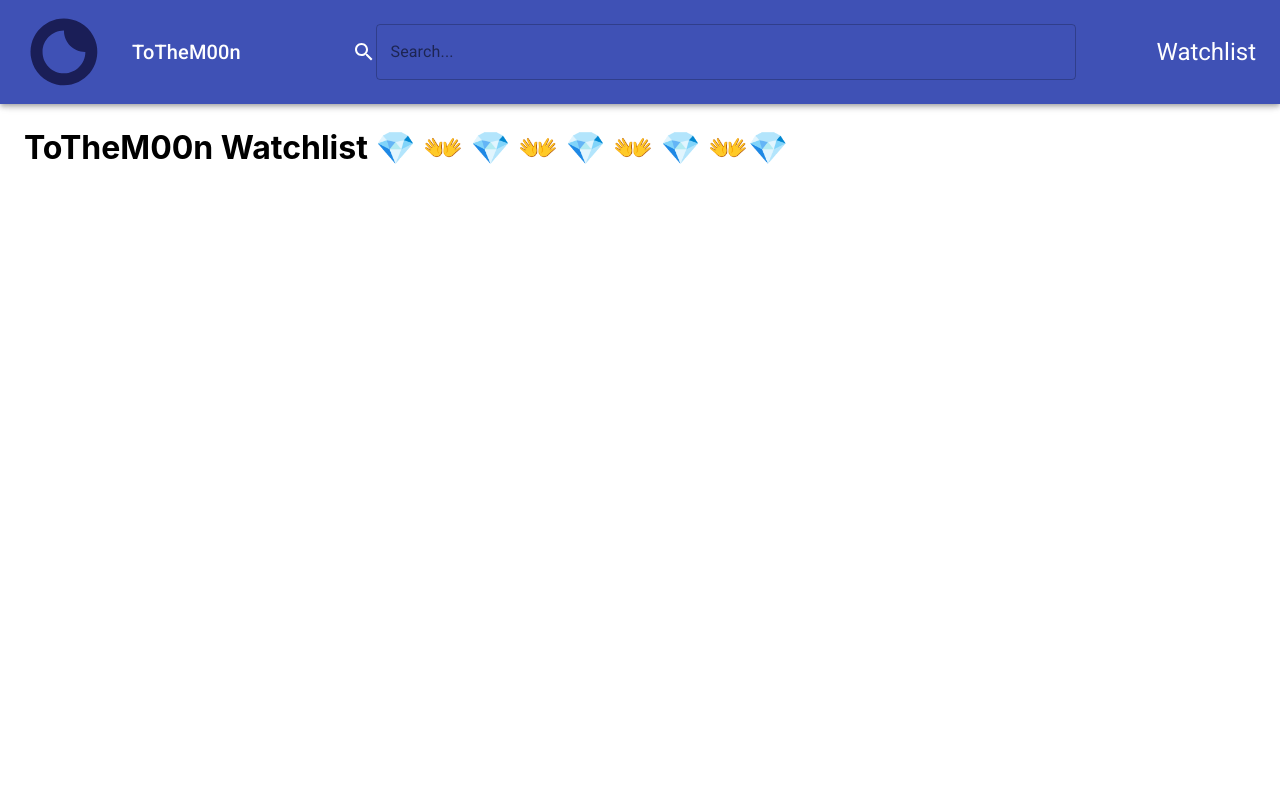
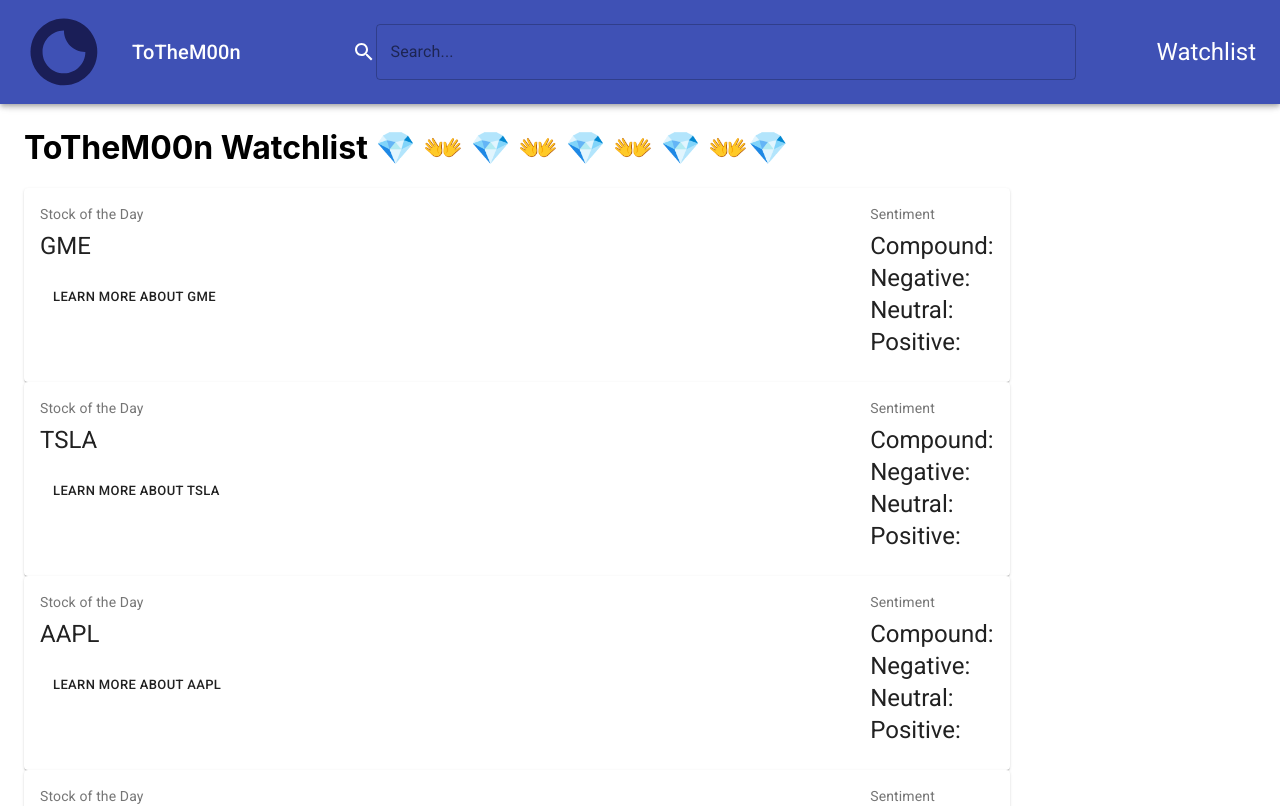
Before and after one commit to milenabruseva/HerHack, a React (Create React App) app in the folder fe-web/: page /watchlist in a window 1280 px wide. Shown: the top 806 px of the page. Built offline with nearby package versions, Linux system fonts and the light colour scheme; no server answers.

Commit message:
add multiple dynamic cards in list and query sentiment api for each card by stock name

```diff
--- /dev/null
+++ b/fe-web/src/components/Card.js
@@ -0,0 +1,88 @@
+import React, { useEffect, useState } from 'react'
+import { makeStyles } from '@material-ui/core/styles'
+import Card from '@material-ui/core/Card'
+import CardActions from '@material-ui/core/CardActions'
+import CardContent from '@material-ui/core/CardContent'
+import Button from '@material-ui/core/Button'
+import Typography from '@material-ui/core/Typography'
+
+import { getSentiment } from '../services/sentiment'
+
+const useStyles = makeStyles({
+    root: {
+        minWidth: 275,
+        display: 'flex',
+        flexDirection: 'row',
+        justifyContent: 'space-between',
+        width: '80%',
+    },
+    bullet: {
+        display: 'inline-block',
+        margin: '0 2px',
+        transform: 'scale(0.8)',
+    },
+    title: {
+        fontSize: 14,
+    },
+    pos: {
+        marginBottom: 12,
+    },
+})
+
+export default function SimpleCard(props) {
+    const classes = useStyles()
+    const [sentiment, setSentiment] = useState([])
+    useEffect(() => {
+        let mounted = true
+        getSentiment(props.stock).then((sentiment) => {
+            if (mounted) {
+                setSentiment(sentiment)
+            }
+        })
+        return () => (mounted = false)
+    }, [])
+
+    return (
+        <Card className={classes.root}>
+            <CardContent>
+                <Typography
+                    className={classes.title}
+                    color="textSecondary"
+                    gutterBottom
+                >
+                    Stock of the Day
+                </Typography>
+                <Typography variant="h5" component="h2">
+                    {props.stock}
+                </Typography>
+                <Typography className={classes.pos} color="textSecondary">
+                    {props.stockName}
+                </Typography>
+                <CardActions>
+                    <Button size="small">Learn More about {props.stock}</Button>
+                </CardActions>
+            </CardContent>
+            <CardContent>
+                <Typography
+                    className={classes.title}
+                    color="textSecondary"
+                    gutterBottom
+                >
+                    Sentiment
+                </Typography>
+                <Typography variant="h5" component="h2">
+                    Compound: {sentiment.compound}
+                </Typography>
+                <Typography variant="h5" component="h2">
+                    Negative: {sentiment.negative}
+                </Typography>
+                <Typography variant="h5" component="h2">
+                    Neutral: {sentiment.neutral}
+                </Typography>
+                <Typography variant="h5" component="h2">
+                    Positive: {sentiment.positive}
+                </Typography>
+            </CardContent>
+        </Card>
+    )
+}
--- a/fe-web/src/components/Watchlist/Watchlist.js
+++ b/fe-web/src/components/Watchlist/Watchlist.js
@@ -1,11 +1,20 @@
-import React from 'react'
+import React, { useEffect, useState } from 'react'
 import { Container } from '@material-ui/core'
+
+import Card from '../Card'
+
+const stocks = ['GME', 'TSLA', 'AAPL', 'AMC']
 
 export default function Watchlist() {
     return (
         <main className="watchlist">
             <Container>
                 <h1>ToTheM00n Watchlist 💎 👐 💎 👐 💎 👐 💎 👐💎</h1>
+                {stocks.map((stock, index) => (
+                    <article className="list-item" key={index}>
+                        <Card stock={stock} />
+                    </article>
+                ))}
             </Container>
         </main>
     )
--- /dev/null
+++ b/fe-web/src/services/sentiment.js
@@ -0,0 +1,5 @@
+export function getSentiment(stock) {
+    return fetch(
+        `http://164.90.163.136/app/sentiment?searchquery=${stock}&startdate=2021-01-24%2002:33:15&enddate=2021-01-27%2002:33:15`,
+    ).then((data) => data.json())
+}
```
